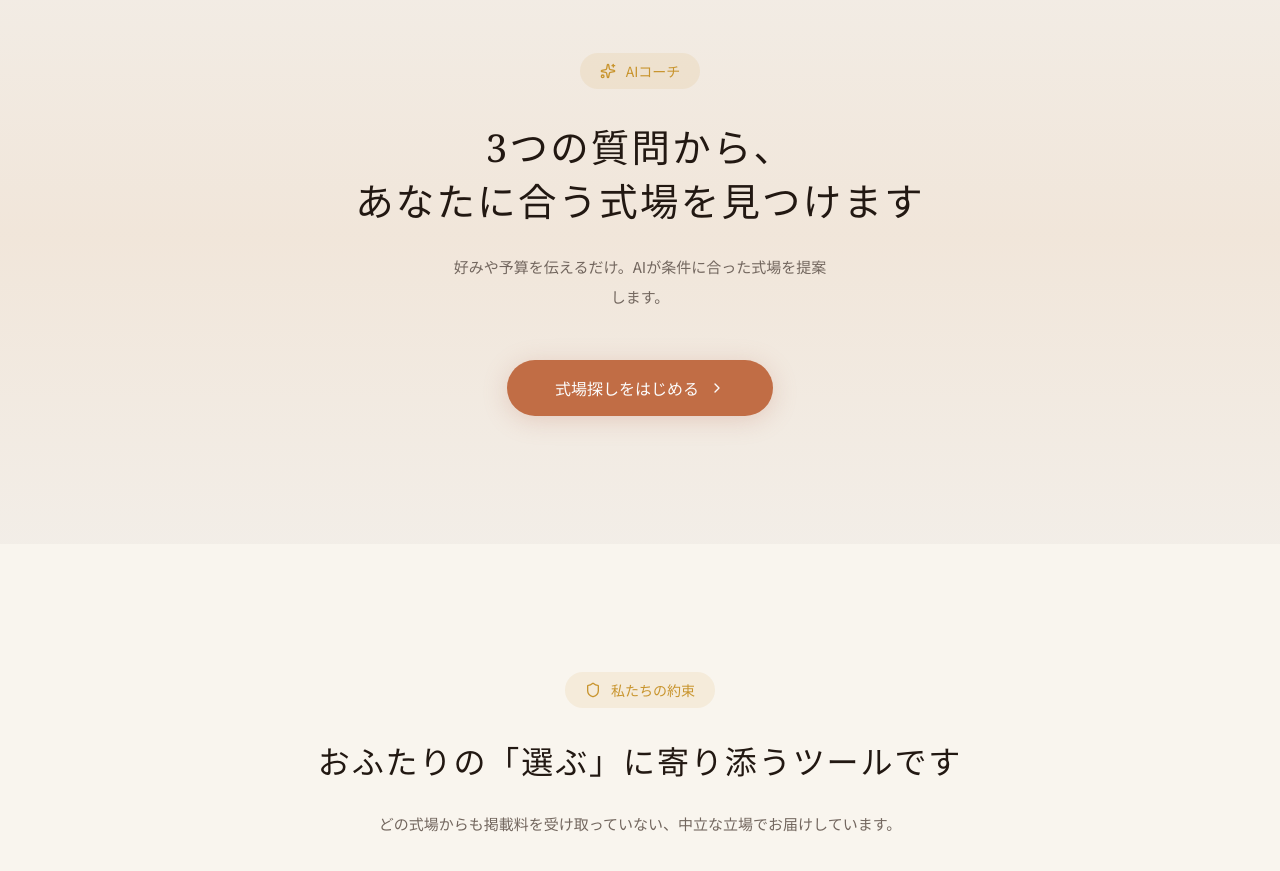
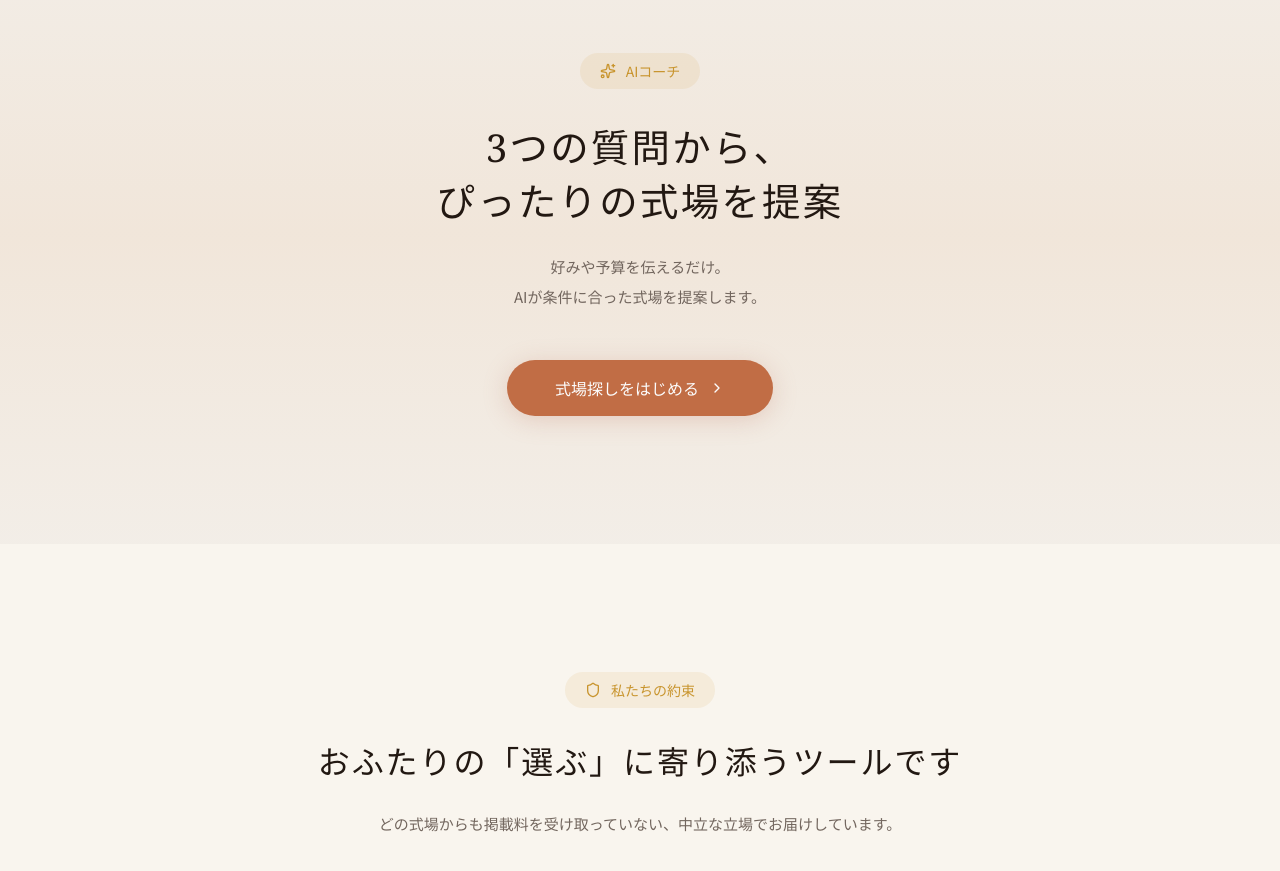
Before and after one commit to ykaya-jp/haretoki, a Next.js app: page / in a window 1280 px wide. Shown: the part 2940-3811 px from the top of the page. Built offline with nearby package versions, Linux system fonts and the light colour scheme; no server answers.

Commit message:
fix: AI coach headline orphan + subtext line break

```diff
--- a/src/components/landing/landing-page.tsx
+++ b/src/components/landing/landing-page.tsx
@@ -305,10 +305,12 @@ export function LandingPage() {
           <h2 className="mb-6 font-serif text-[clamp(1.5rem,3vw,2.5rem)] font-light leading-[1.4] tracking-[0.06em] text-foreground">
             3つの質問から、
             <br />
-            あなたに合う式場を見つけます
+            ぴったりの式場を提案
           </h2>
           <p className="mx-auto mb-12 max-w-sm text-[15px] leading-[2] text-muted-foreground">
-            好みや予算を伝えるだけ。AIが条件に合った式場を提案します。
+            好みや予算を伝えるだけ。
+            <br />
+            AIが条件に合った式場を提案します。
           </p>
           <Link
             href="/signup"
```
